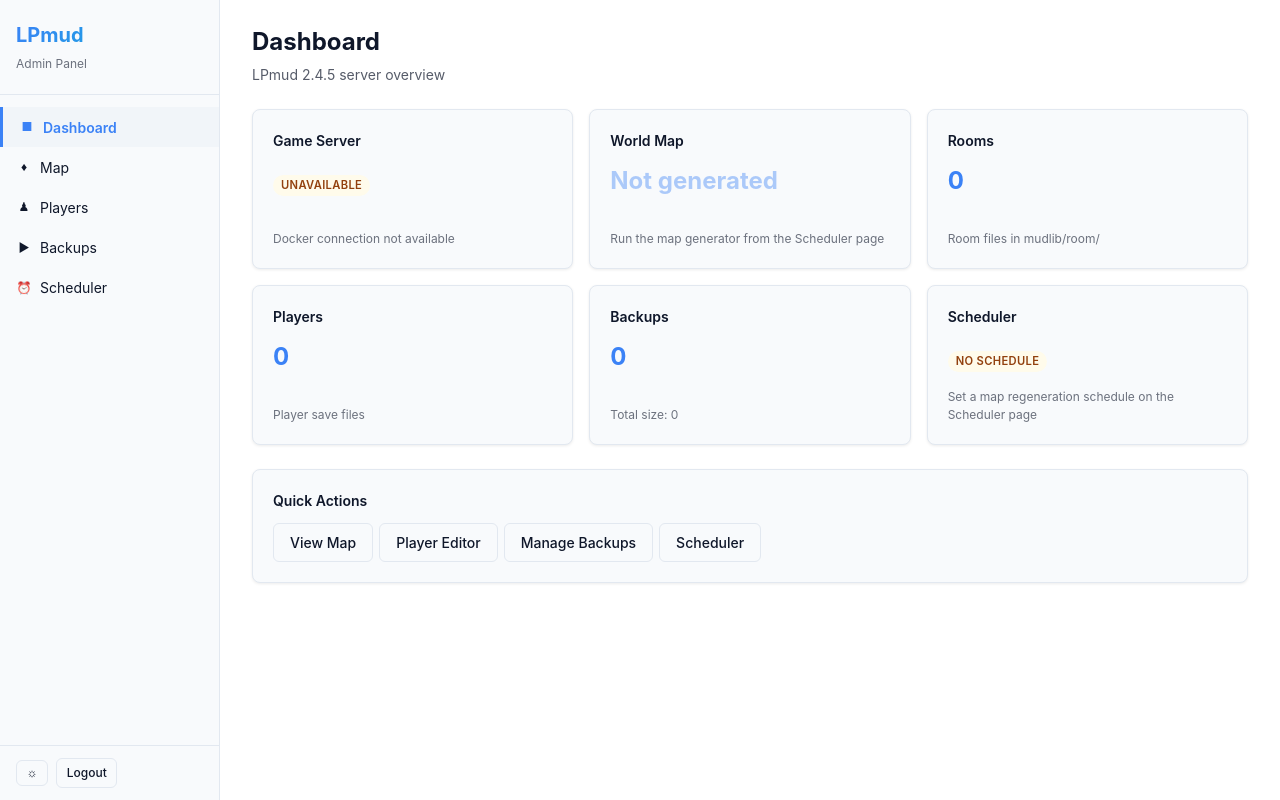
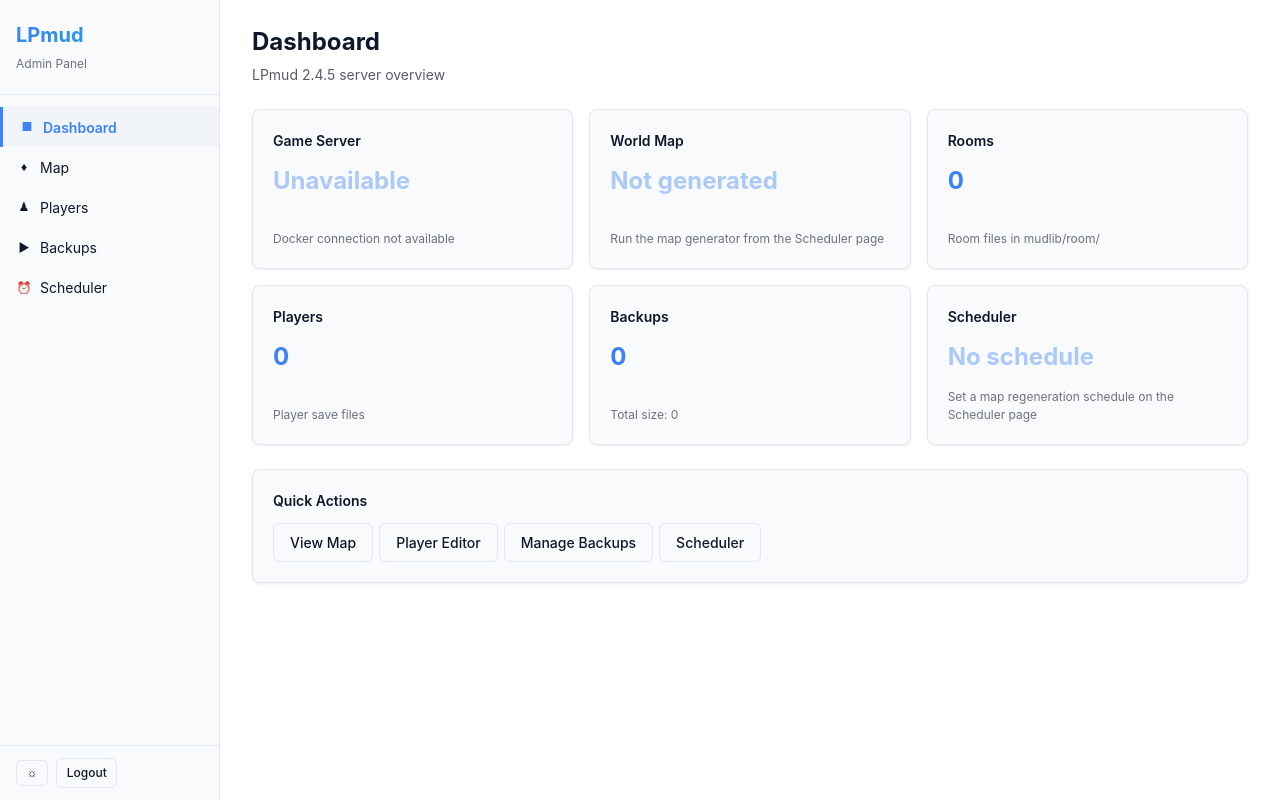
Before and after one commit to midyear66/LPMud-Revised, a Flask app: page /dashboard in a window 1280 px wide. Run offline with Flask 3, Linux system fonts and the light colour scheme; the visitor is signed in with stand-in values (Sample User, id 1); parts of the project's set-up code (start-up, migrations or seed data) failed here and were passed over; some libraries are stand-ins or nearby versions.

Commit message:
Style dashboard status text consistently across all tiles
Replace badge spans with plain text in Game Server and Scheduler
tiles to match the World Map tile's styling convention. Inactive
states use opacity:0.4 for visual consistency.

🤖 Generated with [Claude Code](https://claude.com/claude-code)

Co-Authored-By: Claude Opus 4.6 <noreply@anthropic.com>

```diff
--- a/admin/templates/dashboard.html
+++ b/admin/templates/dashboard.html
@@ -11,10 +11,10 @@
   <div class="card card-grid-item">
     <div class="card-header">Game Server</div>
     {% if not server_info.available %}
-    <div class="stat-value"><span class="badge badge-warning">Unavailable</span></div>
+    <div class="stat-value" style="opacity:0.4">Unavailable</div>
     <div class="stat-label">Docker connection not available</div>
     {% elif server_info.running %}
-    <div class="stat-value"><span class="badge badge-success">Running</span></div>
+    <div class="stat-value">Running</div>
     <div class="stat-label">
       <div class="btn-group">
         <form method="post" action="{{ url_for('server.stop_server') }}" style="display:inline"
@@ -30,7 +30,7 @@
       </div>
     </div>
     {% else %}
-    <div class="stat-value"><span class="badge badge-error">{{ server_info.status|capitalize }}</span></div>
+    <div class="stat-value" style="opacity:0.4">{{ server_info.status|capitalize }}</div>
     <div class="stat-label">
       <form method="post" action="{{ url_for('server.start_server') }}">
         <input type="hidden" name="csrf_token" value="{{ csrf_token() }}">
@@ -78,13 +78,13 @@
   <div class="card card-grid-item">
     <div class="card-header">Scheduler</div>
     {% if scheduler_info.active %}
-    <div class="stat-value"><span class="badge badge-success">Active</span></div>
+    <div class="stat-value">Active</div>
     <div class="stat-label">
       {{ scheduler_info.job_count }} job{{ 's' if scheduler_info.job_count != 1 }}
       <br>Next run: {{ scheduler_info.next_run }}
     </div>
     {% else %}
-    <div class="stat-value"><span class="badge badge-warning">No schedule</span></div>
+    <div class="stat-value" style="opacity:0.4">No schedule</div>
     <div class="stat-label">Set a map regeneration schedule on the Scheduler page</div>
     {% endif %}
   </div>
```
